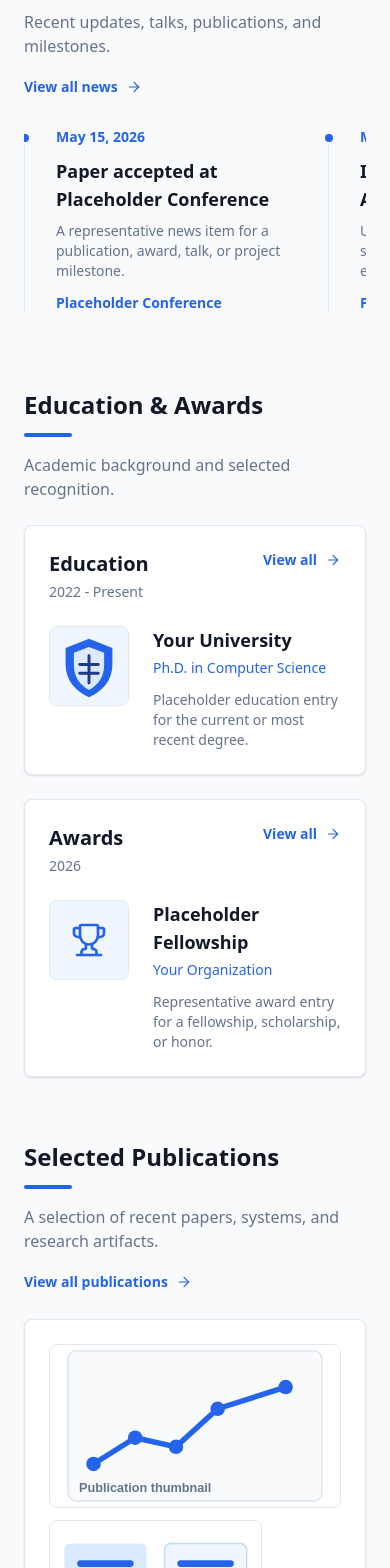
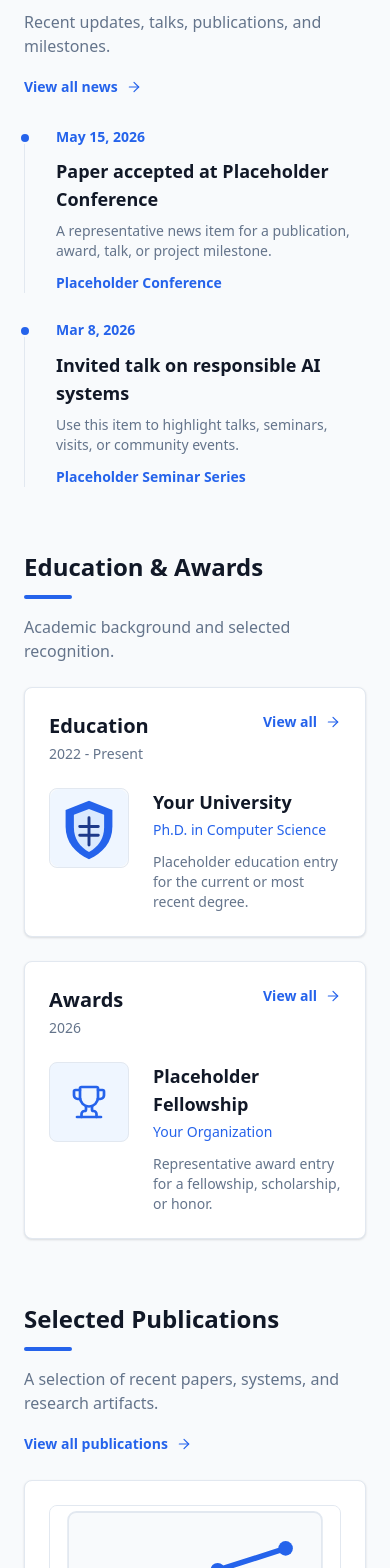
Before and after one commit to mtplayground/chen-hatti-f810-personal-site, a Next.js app: page / in a window 390 px wide. Shown: the part 1680-3248 px from the top of the page. Built offline with nearby package versions, Linux system fonts and the light colour scheme.

Commit message:
feat: Responsive QA pass

```diff
--- a/components/sections/blogs-section.tsx
+++ b/components/sections/blogs-section.tsx
@@ -41,12 +41,12 @@ export function BlogsSection() {
         title="Blog"
       />
 
-      <div className="flex gap-card overflow-x-auto pb-3">
+      <div className="grid gap-card md:flex md:overflow-x-auto md:pb-3">
         {blogs.map((blog) => {
           const date = formatBlogDate(blog.date);
 
           return (
-            <Card className="min-w-[300px] flex-1" key={blog.id}>
+            <Card className="md:min-w-[300px] md:flex-1" key={blog.id}>
               <Link className="group flex h-full gap-card no-underline" href={blogHref(blog)}>
                 <time
                   className="flex h-24 w-20 shrink-0 flex-col items-center justify-center rounded-card border border-academic-border bg-academic-bg-subtle text-center dark:border-academic-dark-border dark:bg-academic-dark-surface-muted"
--- a/components/sections/news-timeline-section.tsx
+++ b/components/sections/news-timeline-section.tsx
@@ -26,12 +26,12 @@ export function NewsTimelineSection() {
         title="News"
       />
 
-      <ol className="flex gap-card overflow-x-auto pb-3">
+      <ol className="grid gap-card md:flex md:overflow-x-auto md:pb-3">
         {news.map((item) => {
           const venueLink = getVenueLink(item);
 
           return (
-            <li className="relative min-w-[280px] flex-1 pl-8" key={item.id}>
+            <li className="relative pl-8 md:min-w-[280px] md:flex-1" key={item.id}>
               <div className="absolute left-0 top-2 h-[calc(100%-0.5rem)] w-px bg-academic-border dark:bg-academic-dark-border" />
               <div className="absolute left-[-5px] top-2 h-3 w-3 rounded-full border-2 border-academic-bg-subtle bg-academic-accent dark:border-academic-dark-bg dark:bg-academic-dark-accent" />
               <time
--- a/components/sections/selected-publications-section.tsx
+++ b/components/sections/selected-publications-section.tsx
@@ -112,13 +112,13 @@ export function SelectedPublicationsSection() {
       />
 
       <Card className="grid gap-card lg:grid-cols-[minmax(0,0.85fr)_minmax(0,1.15fr)] lg:items-start">
-        <div className="grid grid-cols-2 gap-3">
+        <div className="grid gap-3 sm:grid-cols-2">
           {thumbnails.map((publication, index) =>
             publication.thumbnail ? (
               <div
                 className={[
                   "relative min-h-40 overflow-hidden rounded-card border border-academic-border bg-academic-bg-subtle dark:border-academic-dark-border dark:bg-academic-dark-surface-muted",
-                  index === 0 ? "col-span-2 aspect-[16/9]" : "aspect-[4/3]"
+                  index === 0 ? "aspect-[16/9] sm:col-span-2" : "aspect-[4/3]"
                 ]
                   .filter(Boolean)
                   .join(" ")}
```
